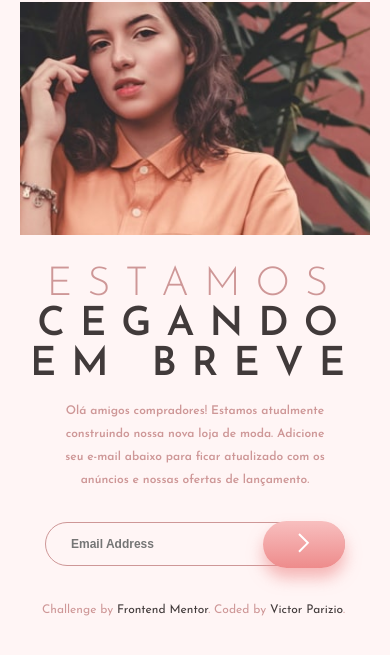
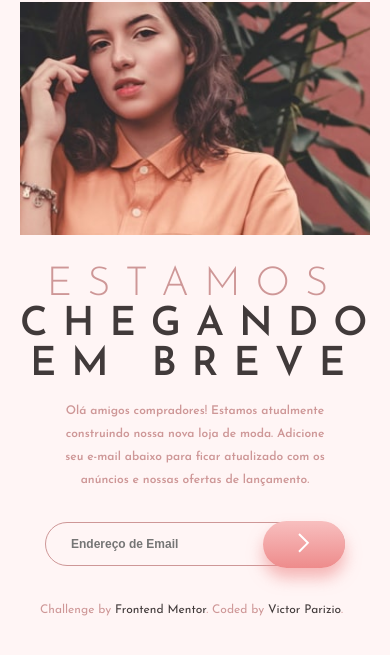
Before and after one commit to VictorParizio/base-apparel-coming-soon-master, a plain HTML site: page index.html in a window 390 px wide. Shown: the part 133-788 px from the top of the page. Drawn offline with Linux system fonts and the light colour scheme.

Commit message:
Correção de erro gramatical

```diff
--- a/index.html
+++ b/index.html
@@ -23,10 +23,10 @@
         <section class="component">
             <div class="info">
                 <img class="logo" src="src/images/logo.svg" alt="Logo Base Apparel">
-                <h1 class="title"><span>Estamos</span> cegando em breve</h1>
+                <h1 class="title"><span>Estamos</span> chegando em breve</h1>
                 <p class="description">Olá amigos compradores! Estamos atualmente construindo nossa nova loja de moda. Adicione seu e-mail abaixo para ficar atualizado com os anúncios e nossas ofertas de lançamento.</p>
                 <div class="cadastro">
-                    <input class="campo" type="email" placeholder="Email Address">
+                    <input class="campo" type="email" placeholder="Endereço de Email">
                     <button class="enviar" type="submit"><img src="src/images/icon-arrow.svg"></button>
                     <div class="valido" id="validacao">
                         <img class="ico-err" src="src/images/icon-error.svg" alt="icon-error">
--- a/src/css/responsivo.css
+++ b/src/css/responsivo.css
@@ -76,6 +76,6 @@
      /* -------------------------- */
 
     .component .info .attribution {
-        margin: 10px 22px;
+        margin: 10px 20px;
     }
 }
```
